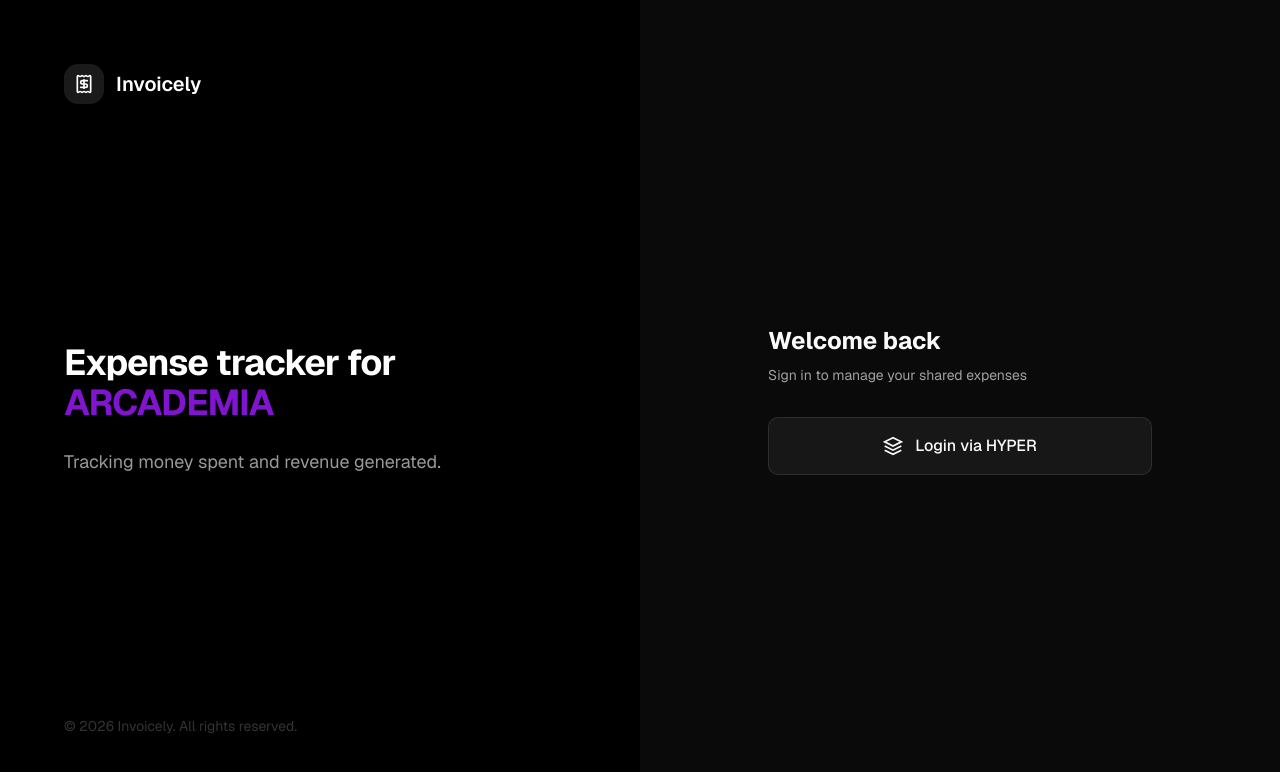
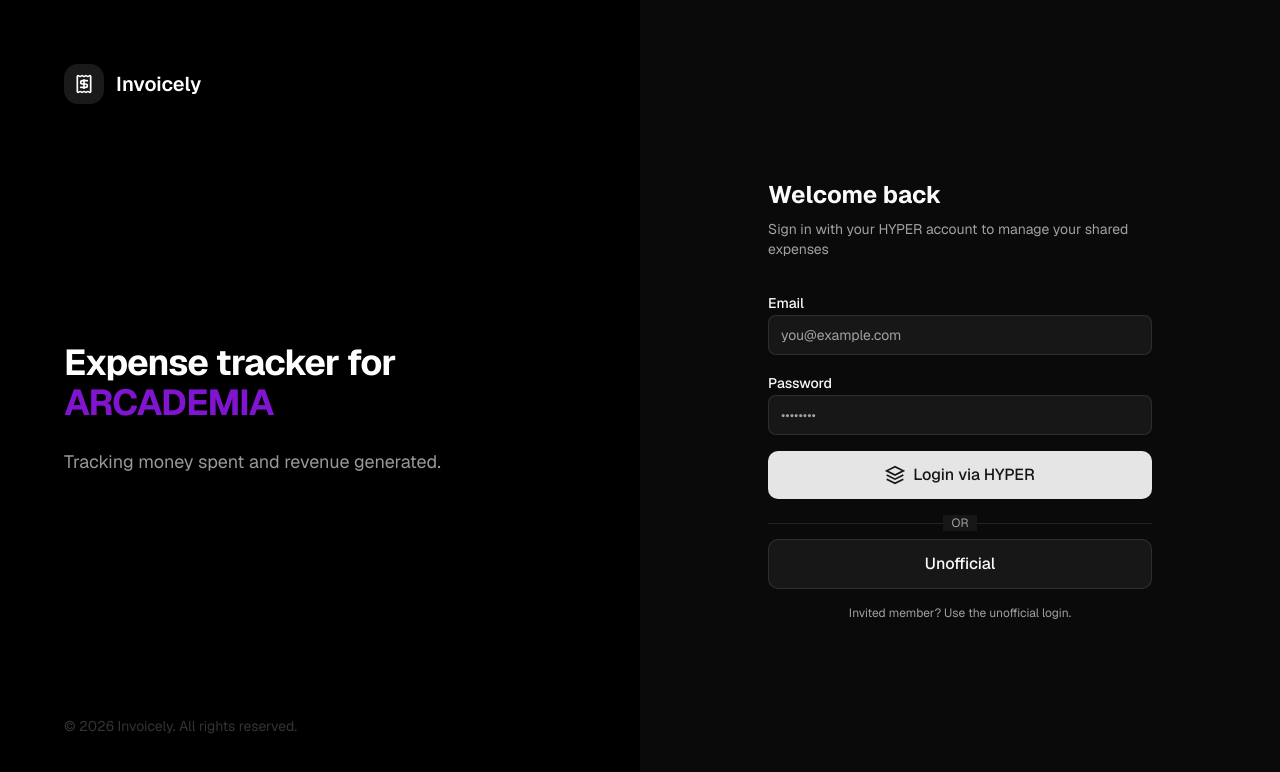
Before and after one commit to Shishir-Kc/Invoice, a Next.js app in the folder frontend/: page /login in a window 1280 px wide. Shown: the top 772 px of the page. Built offline with nearby package versions, Linux system fonts and the light colour scheme; no server answers.

Commit message:
feat: add Unofficial login button to main login page

```diff
--- a/frontend/src/app/login/page.tsx
+++ b/frontend/src/app/login/page.tsx
@@ -1,16 +1,94 @@
 "use client";
 
-import { useState } from "react";
-import { Receipt } from "lucide-react";
+import { useEffect, useState } from "react";
+import { useRouter } from "next/navigation";
+import { Receipt, Loader2 } from "lucide-react";
+import { useForm } from "react-hook-form";
+import { zodResolver } from "@hookform/resolvers/zod";
+import { z } from "zod";
+import { authApi } from "@/lib/api";
+import { useAuth } from "@/components/auth-provider";
+import {
+  AuthErrorNotification,
+  type AuthError,
+  type AuthErrorCode,
+} from "@/components/auth-error-notification";
+import { AxiosError } from "axios";
+
+const loginSchema = z.object({
+  email: z.string().email("Enter a valid email"),
+  password: z.string().min(1, "Password is required"),
+});
+
+type LoginFormData = z.infer<typeof loginSchema>;
+
+interface BackendErrorDetail {
+  code?: AuthErrorCode;
+  message?: string;
+}
 
 export default function LoginPage() {
+  const router = useRouter();
+  const { login, isAuthenticated, loading: authLoading } = useAuth();
   const [loading, setLoading] = useState(false);
+  const [authError, setAuthError] = useState<AuthError | null>(null);
 
-  const handleHyperLogin = async () => {
+  // If already signed in, skip the login screen.
+  useEffect(() => {
+    if (!authLoading && isAuthenticated) {
+      router.replace("/");
+    }
+  }, [authLoading, isAuthenticated, router]);
+
+  const {
+    register,
+    handleSubmit,
+    formState: { errors },
+  } = useForm<LoginFormData>({
+    resolver: zodResolver(loginSchema),
+    defaultValues: { email: "", password: "" },
+  });
+
+  const onSubmit = async (data: LoginFormData) => {
+    setAuthError(null);
     setLoading(true);
-    await new Promise((r) => setTimeout(r, 1000));
-    window.location.href = "/";
+    try {
+      const { data: resp } = await authApi.login(data.email, data.password);
+      const { token, user } = resp.data;
+      login(token, {
+        id: user.id,
+        email: user.email,
+        name: user.name,
+        accountType: user.accountType,
+        hyperId: user.hyperId,
+      });
+      router.replace("/");
+    } catch (err) {
+      const axiosErr = err as AxiosError<{ detail?: BackendErrorDetail; message?: string }>;
+      const detail = axiosErr.response?.data?.detail;
+
+      // Structured HYPER error from our backend: { code, message }
+      if (detail && typeof detail === "object" && detail.code) {
+        setAuthError({
+          code: detail.code,
+          message: detail.message || "Login failed.",
+        });
+      } else if (detail && typeof detail === "object" && detail.message) {
+        setAuthError({ code: "hyper_error", message: detail.message });
+      } else if (detail && typeof detail === "string") {
+        setAuthError({ code: "hyper_error", message: detail });
+      } else {
+        setAuthError({
+          code: "hyper_error",
+          message:
+            axiosErr.response?.data?.message ||
+            axiosErr.message ||
+            "Login failed. Please try again.",
+        });
+      }
+    } finally {
       setLoading(false);
+    }
   };
 
   return (
@@ -49,19 +127,79 @@ export default function LoginPage() {
 
           <div className="space-y-2 text-center lg:text-left">
             <h2 className="text-2xl font-bold text-foreground">Welcome back</h2>
-            <p className="text-muted-foreground text-sm">Sign in to manage your shared expenses</p>
+            <p className="text-muted-foreground text-sm">Sign in with your HYPER account to manage your shared expenses</p>
+          </div>
+
+          <form onSubmit={handleSubmit(onSubmit)} className="space-y-4">
+            <AuthErrorNotification
+              error={authError}
+              onDismiss={() => setAuthError(null)}
+            />
+
+            <div className="space-y-2">
+              <label htmlFor="email" className="text-sm font-medium text-foreground">
+                Email
+              </label>
+              <input
+                id="email"
+                type="email"
+                autoComplete="email"
+                placeholder="you@example.com"
+                {...register("email")}
+                className="flex h-10 w-full rounded-md border border-border bg-card px-3 py-2 text-sm text-foreground placeholder:text-muted-foreground focus-visible:outline-none focus-visible:ring-2 focus-visible:ring-ring"
+              />
+              {errors.email && <p className="text-xs text-destructive">{errors.email.message}</p>}
+            </div>
+
+            <div className="space-y-2">
+              <label htmlFor="password" className="text-sm font-medium text-foreground">
+                Password
+              </label>
+              <input
+                id="password"
+                type="password"
+                autoComplete="current-password"
+                placeholder="••••••••"
+                {...register("password")}
+                className="flex h-10 w-full rounded-md border border-border bg-card px-3 py-2 text-sm text-foreground placeholder:text-muted-foreground focus-visible:outline-none focus-visible:ring-2 focus-visible:ring-ring"
+              />
+              {errors.password && <p className="text-xs text-destructive">{errors.password.message}</p>}
             </div>
 
             <button
-            onClick={handleHyperLogin}
+              type="submit"
               disabled={loading}
-            className="flex w-full items-center justify-center gap-3 rounded-lg border border-border bg-card px-6 py-4 text-base font-medium text-foreground transition-colors hover:bg-accent disabled:opacity-50"
+              className="flex w-full items-center justify-center gap-2 rounded-lg bg-primary px-6 py-3 text-base font-medium text-primary-foreground transition-colors hover:bg-primary/90 disabled:opacity-50"
             >
+              {loading ? (
+                <Loader2 className="h-5 w-5 animate-spin" />
+              ) : (
                 <svg viewBox="0 0 24 24" className="h-5 w-5" fill="none" stroke="currentColor" strokeWidth="2">
                   <path d="M12 2L2 7l10 5 10-5-10-5zM2 17l10 5 10-5M2 12l10 5 10-5" />
                 </svg>
-            Login via HYPER
+              )}
+              {loading ? "Signing in…" : "Login via HYPER"}
             </button>
+
+            <div className="relative my-2">
+              <div className="absolute inset-0 flex items-center">
+                <span className="w-full border-t border-border" />
+              </div>
+              <div className="relative flex justify-center text-xs uppercase">
+                <span className="bg-card px-2 text-muted-foreground">or</span>
+              </div>
+            </div>
+
+            <a
+              href="/login/unofficial"
+              className="flex w-full items-center justify-center gap-2 rounded-lg border border-border bg-card px-6 py-3 text-base font-medium text-foreground transition-colors hover:bg-accent"
+            >
+              Unofficial
+            </a>
+            <p className="text-center text-xs text-muted-foreground">
+              Invited member? Use the unofficial login.
+            </p>
+          </form>
         </div>
       </div>
     </div>
```
Lines whose indentation alone changed are shown as unchanged.
